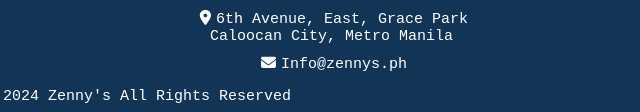
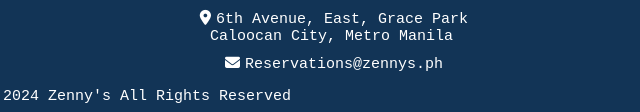
Before and after one commit to allnyu/RestoWebsite, a plain HTML site: page gallery.html in a window 1280 px wide. Shown: the part 2182-2294 px from the top of the page, 547-1187 px from the left. Drawn offline with Linux system fonts and the light colour scheme.

Commit message:
Update gallery.html

```diff
--- a/gallery.html
+++ b/gallery.html
@@ -3,7 +3,7 @@
 <head>
     <meta charset="UTF-8">
     <meta name="viewport" content="width=device-width, initial-scale=1.0">
-    <title>Zenny's</title>
+    <title>Gallery|Zenny's</title>
     <link rel="stylesheet" href="gallery.css">
     <link rel="stylesheet" href="https://cdnjs.cloudflare.com/ajax/libs/font-awesome/4.7.0/css/font-awesome.min.css">
     <link rel="stylesheet" href="https://cdnjs.cloudflare.com/ajax/libs/font-awesome/6.5.1/css/all.min.css" integrity="sha512-DTOQO9RWCH3ppGqcWaEA1BIZOC6xxalwEsw9c2QQeAIftl+Vegovlnee1c9QX4TctnWMn13TZye+giMm8e2LwA==" crossorigin="anonymous" referrerpolicy="no-referrer" />
@@ -134,7 +134,7 @@
                 <h4>Contact</h4>
                 <p><i class="fa-solid fa-mobile"></i>0961 111 2222</p>
                 <p><i class="fa-solid fa-location-dot"></i>6th Avenue, East, Grace Park <br> Caloocan City, Metro Manila</p>
-                <p><i class="fa-solid fa-envelope"></i>Info@zennys.ph</p>
+                <p><i class="fa-solid fa-envelope"></i>Reservations@zennys.ph</p>
             </div>
         </div>
         <div class="credit">
```
